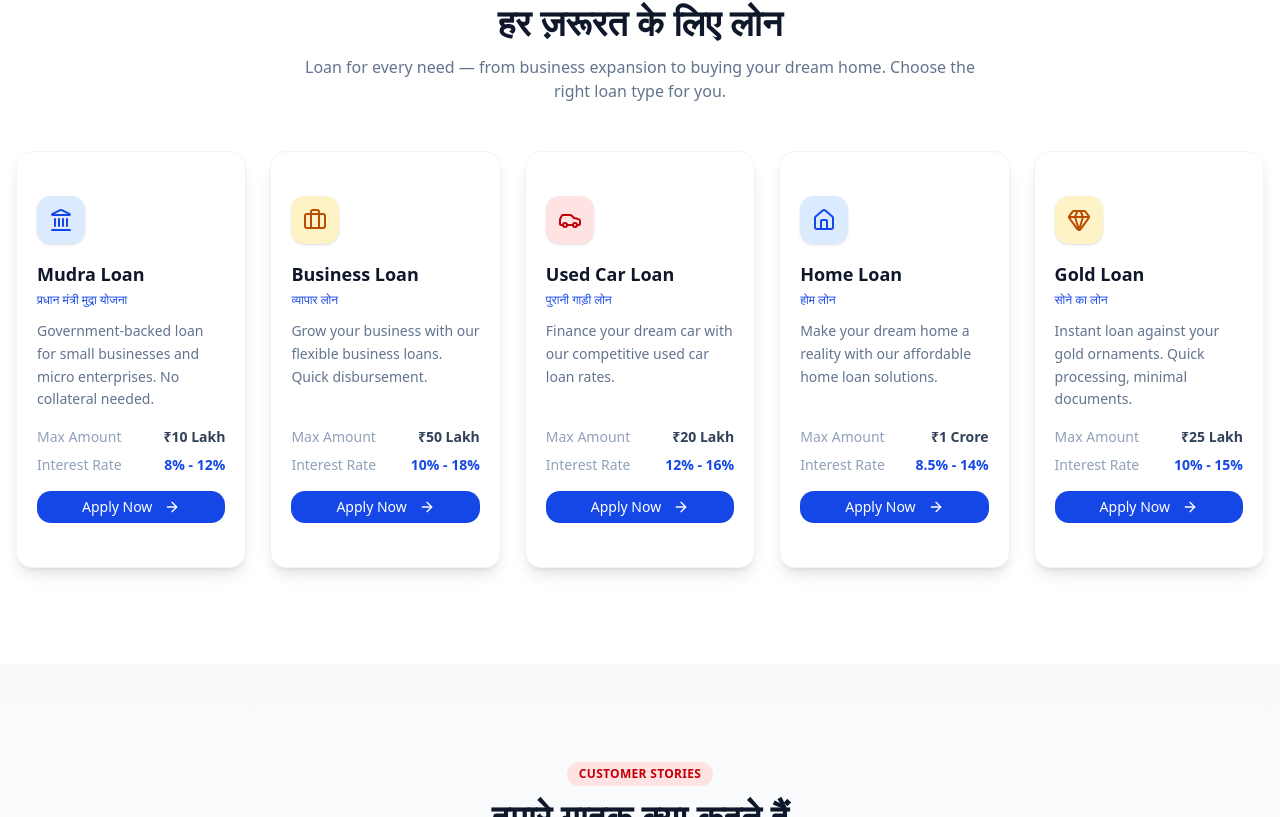
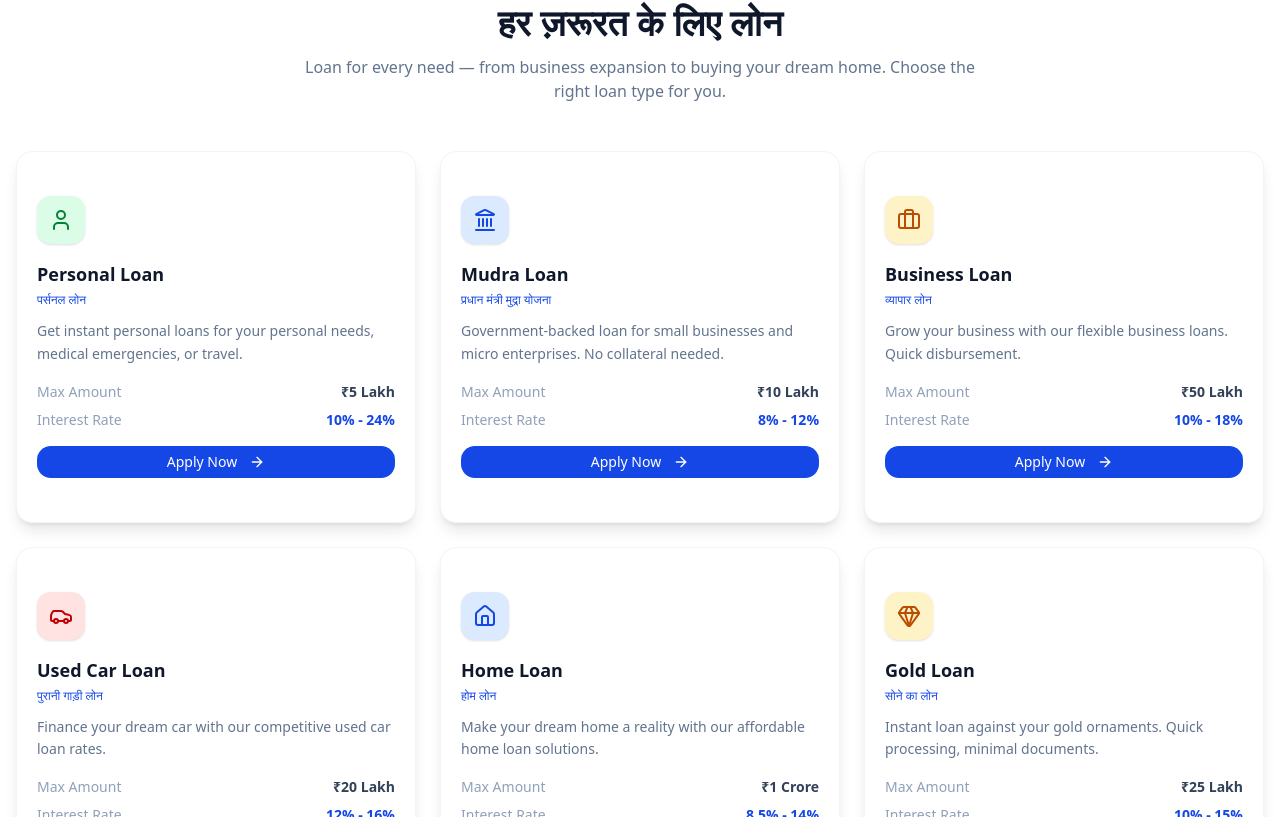
Before and after one commit to kjassi435/mg-finance, a Next.js app: page / in a window 1280 px wide. Shown: the part 1123-1940 px from the top of the page. Built offline with nearby package versions, Linux system fonts and the light colour scheme; no server answers.

Commit message:
Add Personal Loan to landing page and update grid layout to 3 columns

```diff
--- a/src/components/landing/loan-types.tsx
+++ b/src/components/landing/loan-types.tsx
@@ -9,11 +9,22 @@
   Home,
   Gem,
   ArrowRight,
+  User,
 } from 'lucide-react'
 import { Card, CardContent } from '@/components/ui/card'
 import { Button } from '@/components/ui/button'
 
 const loanTypes = [
+  {
+    id: 'PERSONAL',
+    name: 'Personal Loan',
+    hindiName: 'पर्सनल लोन',
+    description: 'Get instant personal loans for your personal needs, medical emergencies, or travel.',
+    maxAmount: '₹5 Lakh',
+    interestRate: '10% - 24%',
+    icon: User,
+    color: 'bg-green-100 text-green-700',
+  },
   {
     id: 'MUDRA',
     name: 'Mudra Loan',
@@ -143,7 +154,7 @@
           initial="hidden"
           whileInView="visible"
           viewport={{ once: true }}
-          className="grid grid-cols-1 sm:grid-cols-2 lg:grid-cols-3 xl:grid-cols-5 gap-4 md:gap-6"
+          className="grid grid-cols-1 sm:grid-cols-2 lg:grid-cols-3 gap-4 md:gap-6"
         >
           {loanTypes.map((loan) => {
             const Icon = loan.icon
```
